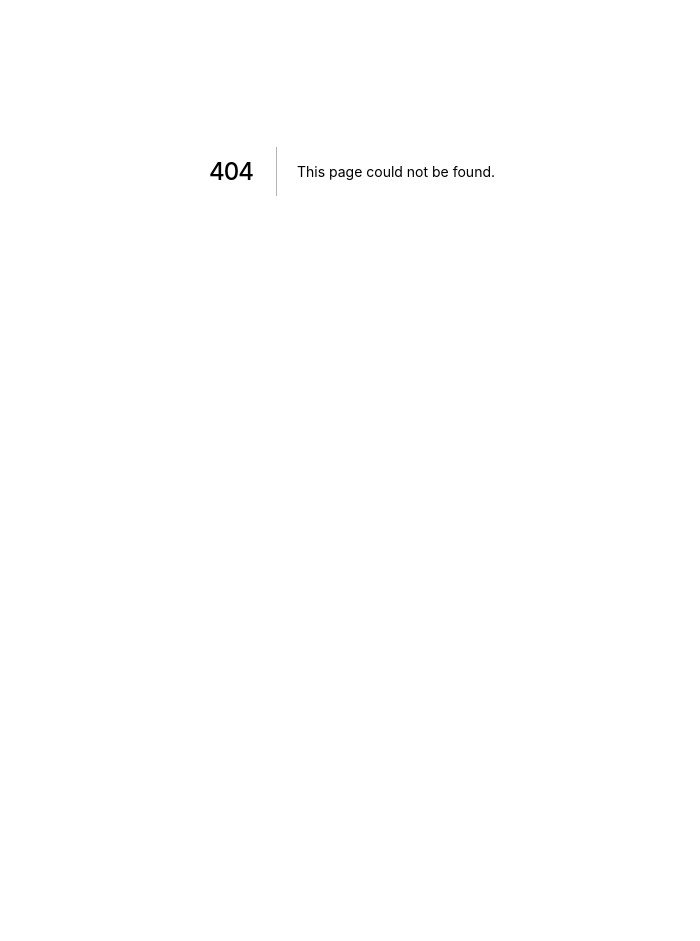
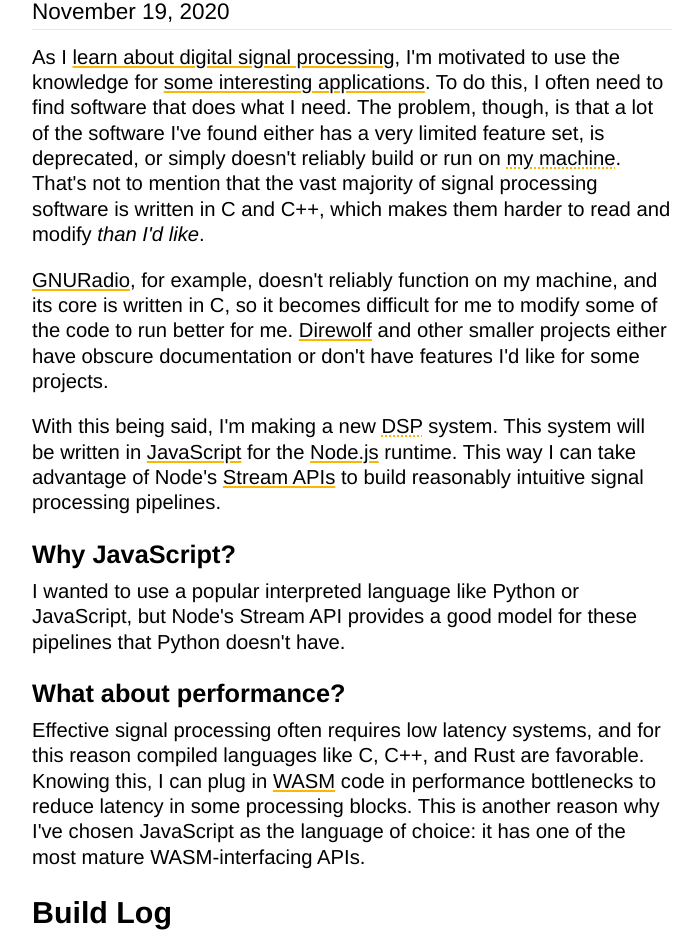
Before and after one commit to aunyks/blog, a Next.js app: page /2020/11/building-a-modern-dsp-system in a window 1280 px wide. Before the commit this address had no page. Shown: the part 229-1170 px from the top of the page, without its empty margins (288-988 px from the left). Before the commit the page ends 800 px from the top, so only its background shows below. Built offline with nearby package versions, Linux system fonts and the light colour scheme.

Commit message:
modern dsp system

```diff
--- /dev/null
+++ b/pages/2020/11/building-a-modern-dsp-system.js
@@ -0,0 +1,44 @@
+import Post from 'components/Post'
+import Hint from 'components/Hint'
+
+export default function BuildModernDSPSystem() {
+  return (
+    <Post
+      title="Building a Modern DSP System"
+      description="On the new digital signal processing I'm building"
+      date="2020-11-18">
+      <p>
+        As I <a href="/2020/11/learning-rf-signal-processing">learn about digital signal processing</a>, I'm motivated to use the knowledge
+        for <a href="/2020/10/why-i-care-about-radio">some interesting applications</a>. To do this, I often need to find software that does what I
+        need. The problem, though, is that a lot of the software I've found either has a very limited feature set,
+        is deprecated, or simply doesn't reliably build or run on <Hint msg="I use a Macbook.">my machine</Hint>. That's
+        not to mention that the vast majority of signal processing software is written in C and C++, which makes them harder
+        to read and modify <em>than I'd like</em>.
+        </p>
+      <p>
+        <a href="https://www.gnuradio.org">GNURadio</a>, for example, doesn't reliably function on my machine, and its core is written in C, so it becomes
+        difficult for me to modify some of the code to run better for me. <a href="https://github.com/wb2osz/direwolf">Direwolf</a> and other smaller projects either have obscure documentation
+        or don't have features I'd like for some projects.
+      </p>
+      <p>
+        With this being said, I'm making a new <Hint msg="Digital Signal Processing">DSP</Hint> system. This system will be written in <a href="https://www.w3schools.com/Js/">JavaScript</a> for
+        the <a href="https://nodejs.org/en/">Node.js</a> runtime. This way I can take advantage of Node's <a href="https://nodejs.dev/learn/nodejs-streams">Stream APIs</a> to build reasonably intuitive signal processing
+        pipelines.
+      </p>
+      <h3>Why JavaScript?</h3>
+      <p>
+        I wanted to use a popular interpreted language like Python or JavaScript, but Node's Stream API provides a good model for these pipelines that Python doesn't have.
+      </p>
+      <h3>What about performance?</h3>
+      <p>
+        Effective signal processing often requires low latency systems, and for this reason compiled languages like C, C++, and Rust are favorable.
+        Knowing this, I can plug in <a href="https://webassembly.org/">WASM</a> code in performance bottlenecks to reduce latency in some processing blocks. This is another reason why I've
+        chosen JavaScript as the language of choice: it has one of the most mature WASM-interfacing APIs.
+      </p>
+      <h2>Build Log</h2>
+      <ol>
+        <li><a href="/2020/11/sigproc-build-log-1">First Blocks</a></li>
+      </ol>
+    </Post>
+  )
+}
--- a/pages/2020/11/learning-rf-signal-processing.js
+++ b/pages/2020/11/learning-rf-signal-processing.js
@@ -7,7 +7,7 @@ export default function LearningRFSignalProcessing() {
       description="A series of posts that give a foundation of knowledge in signal processing."
       date="2020-11-13">
       <p>
-        For a variety of reasons, I've been interested in RF signals. And, to get more hands on
+        For <a href="/2020/10/why-i-care-about-radio">a variety of reasons</a>, I've been interested in RF signals. And, to get more hands on
         I've taken it upon myself to self-study signal processing. Occasionally I write posts that help
         simplify topics that I found harder to understand than they need to be. Following this series should give you
         a solid foundation for getting into digital signal processing.
--- /dev/null
+++ b/pages/2020/11/sigproc-build-log-1.js
@@ -0,0 +1,24 @@
+import Post from 'components/Post'
+import Hint from 'components/Hint'
+
+export default function SigProcBuildLog1() {
+  return (
+    <Post
+      title="SigProc Build Log: 1"
+      description="On the new digital signal processing I'm building"
+      date="2020-11-18">
+      <p>
+        The first in <a href="">my build log</a> for my new DSP system. Here I've designed
+        two blocks: <code>RawIQToNumber</code> and <code>ValueToString</code>. <code>RawIQToNumber</code> is
+        meant to be early in the processing pipeline. Sitting right behind an I/Q source like a file or stream,
+        this block accepts I/Q data encoded as raw bytes as input and outputs an array of arrays containing individual
+        I/Q components. <code>ValueToString</code> converts whatever is given as input to a string for output. I intend
+        to use this for debugging, but others may have creative uses for it in the future.
+      </p>
+      <p>
+        Next, I want to build a demodulation block so I can build a pipeline with <a href="">GQRX</a> as the source and
+        get some audio out. It looks like <a href="">node-speaker</a> should help streamline this task as well.
+      </p>
+    </Post>
+  )
+}
--- a/pages/series.js
+++ b/pages/series.js
@@ -7,6 +7,7 @@ export default function SeriesPage() {
       pageTitle="Blog Series"
       title="Series"
       subtitle="Collections of a single topic">
+      <Link href="/2020/11/building-a-modern-dsp-system">building a modern dsp system</Link>
       <Link href="/2020/11/learning-rf-signal-processing">learning rf signal processing</Link>
       <Link href="/2020/11/making-3d-art">making 3d art</Link>
       <Link href="/2019/11/learning-music-theory">learning music theory</Link>
--- a/pages/tech/index.js
+++ b/pages/tech/index.js
@@ -7,6 +7,7 @@ export default function Tech() {
       pageTitle="Tech"
       title="Tech"
       subtitle="Writeups, research, and realizations">
+      <Link href="/2020/11/building-a-modern-dsp-system">building a modern dsp system</Link>
       <Link href="/2020/11/demodulating-iq-data">demodulating i/q data</Link>
       <Link href="/2020/11/understanding-complex-signals">understanding complex signals</Link>
       <Link href="/2020/10/why-i-care-about-radio">why i care about radio</Link>
```
